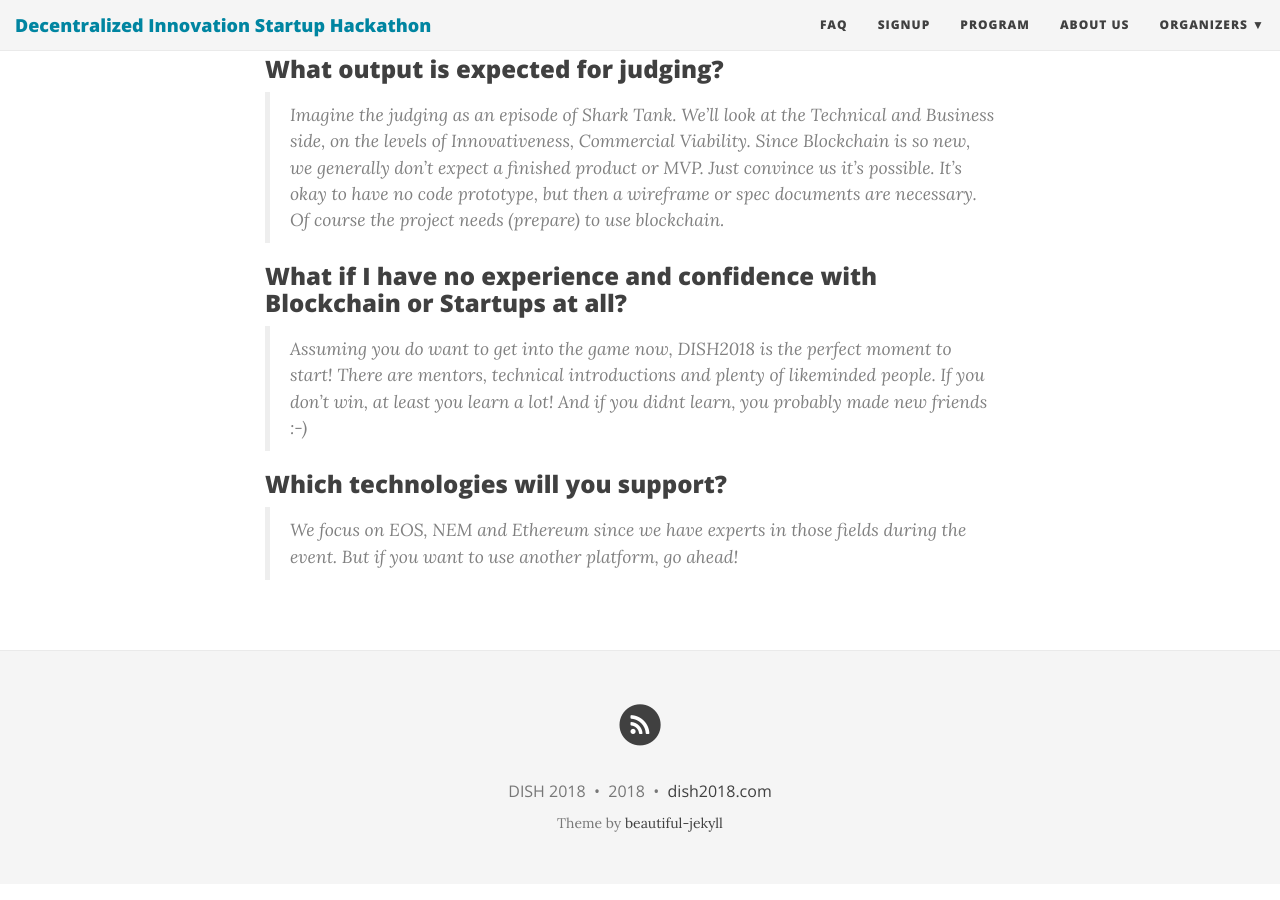
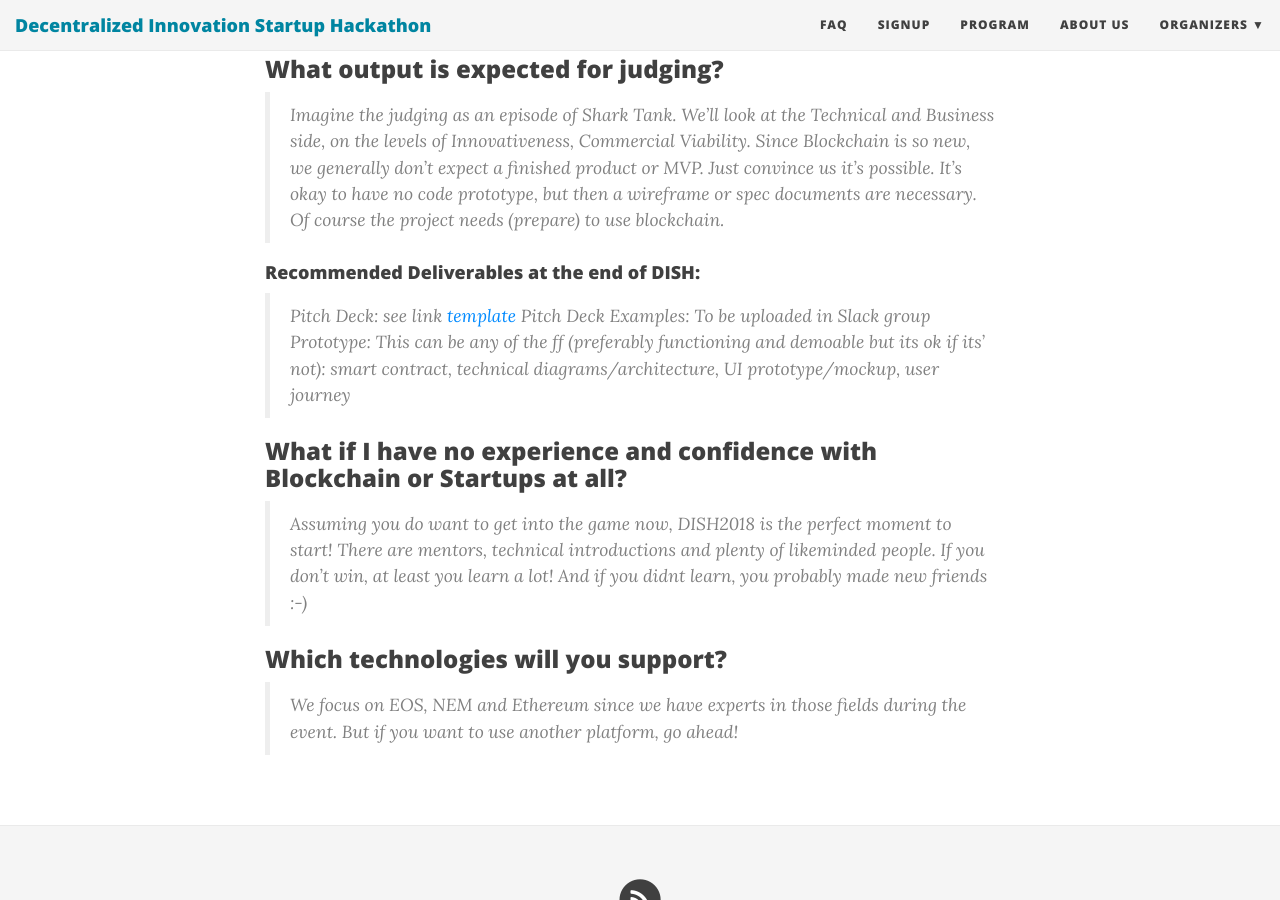
Before and after one commit to dish-event/dish-event, a Jekyll site: the page built from faq.md, in a window 1280 px wide and 900 px high, scrolled down 1348 px. Built offline with Jekyll 4.4.1, drawn with Linux system fonts in a browser that asks for light colours; nearby versions of some CDN libraries.

Commit message:
added deliverables

```diff
--- a/faq.md
+++ b/faq.md
@@ -30,8 +30,13 @@ subtitle: What you really wanted to know
 >Yes, we understand that you learn and change perspective during the event. Changing/merging is accepted.
 
 ### What output is expected for judging?
->Imagine the judging as an episode of Shark Tank. We’ll look at the Technical and Business side, on the levels of Innovativeness, Commercial Viability. Since Blockchain is so new, we generally don’t expect a finished product or MVP. Just convince us it’s possible. It's okay to have no code prototype, but then a wireframe or spec documents are necessary.
+> Imagine the judging as an episode of Shark Tank. We’ll look at the Technical and Business side, on the levels of Innovativeness, Commercial Viability. Since Blockchain is so new, we generally don’t expect a finished product or MVP. Just convince us it’s possible. It's okay to have no code prototype, but then a wireframe or spec documents are necessary.
 > Of course the project needs (prepare) to use blockchain.
+
+#### Recommended Deliverables at the end of DISH:
+> Pitch Deck: see link [template](https://docs.google.com/presentation/d/1J9Esz6zKLrrq6fNfr32EXZ4T9WoNBqr3cS5-DjTmYW8/edit?usp=sharing)
+> Pitch Deck Examples: To be uploaded in Slack group
+> Prototype: This can be any of the ff (preferably functioning and demoable but its ok if its' not): smart contract, technical diagrams/architecture, UI prototype/mockup, user journey
 
 ### What if I have no experience and confidence with Blockchain or Startups at all?
 >Assuming you do want to get into the game now, DISH2018 is the perfect moment to start! There are mentors, technical introductions and plenty of likeminded people. If you don’t win, at least you learn a lot! And if you didnt learn, you probably made new friends :-)
```
